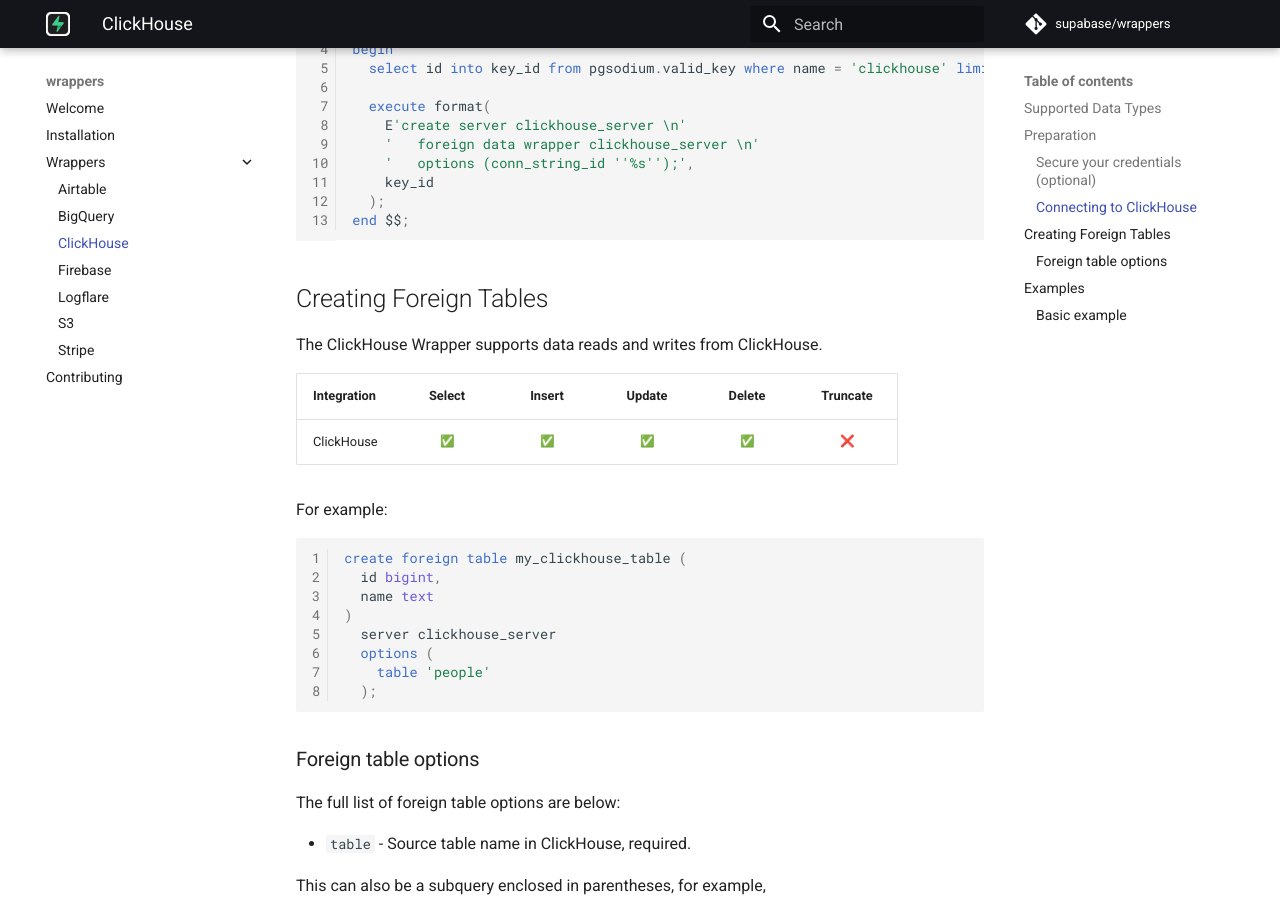
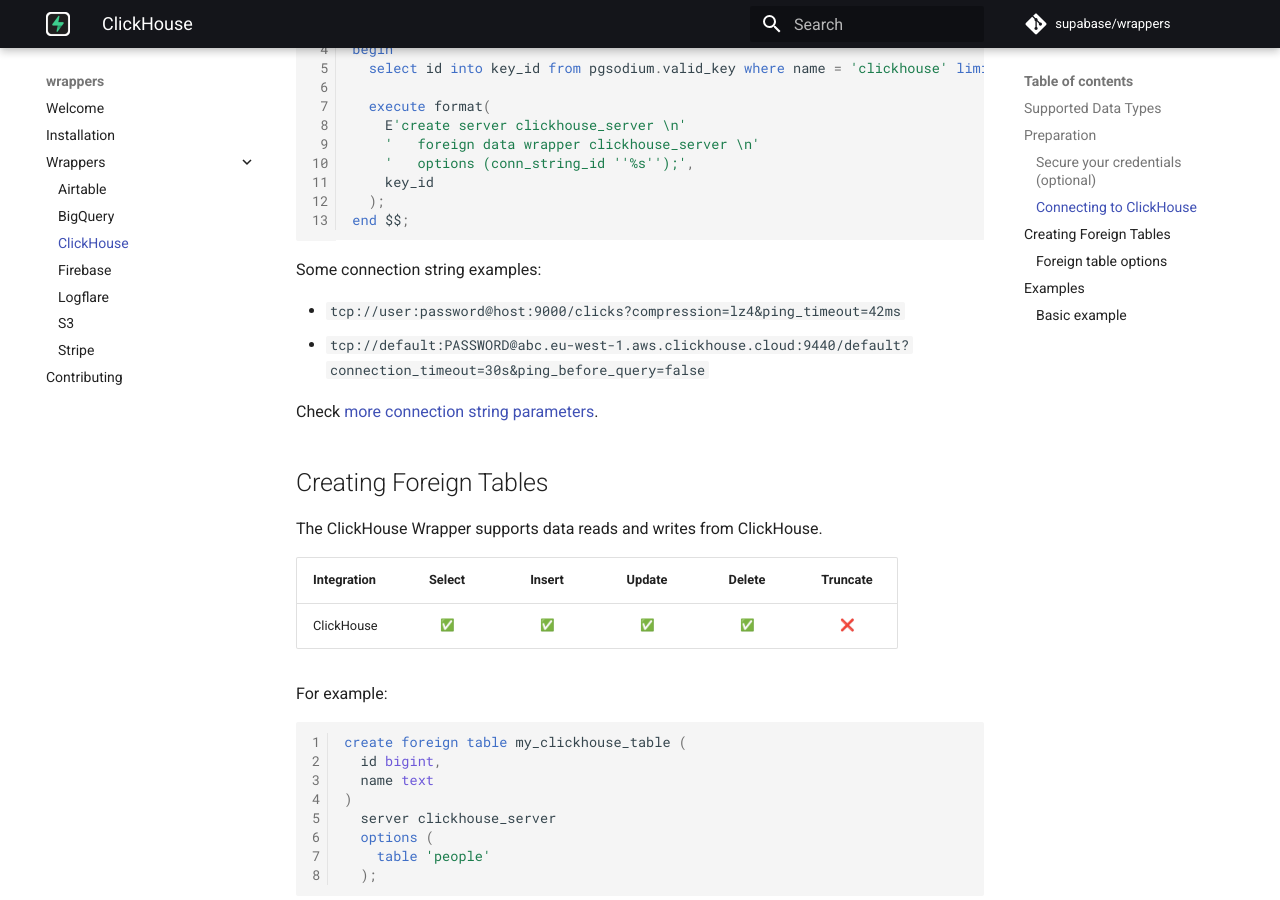
Before and after one commit to supabase/wrappers, an MkDocs documentation site: the page built from docs/clickhouse.md, in a window 1280 px wide and 900 px high, scrolled down 1888 px. Built offline with MkDocs 1.6.1 and Material for MkDocs 9.7.7, drawn with Linux system fonts in a browser that asks for light colours; emoji names are drawn with the system emoji font; comment, search, counter and statistics services are not loaded.

Commit message:
docs: add clickhouse connection string examples and doc link

````diff
--- a/docs/clickhouse.md
+++ b/docs/clickhouse.md
@@ -81,6 +81,13 @@
         conn_string 'tcp://default:@localhost:9000/default'
       );
     ```
+
+Some connection string examples:
+
+- `tcp://user:password@host:9000/clicks?compression=lz4&ping_timeout=42ms`
+- `tcp://default:PASSWORD@abc.eu-west-1.aws.clickhouse.cloud:9440/default?connection_timeout=30s&ping_before_query=false`
+
+Check [more connection string parameters](https://github.com/suharev7/clickhouse-rs#dns).
 
 ## Creating Foreign Tables
 
````
